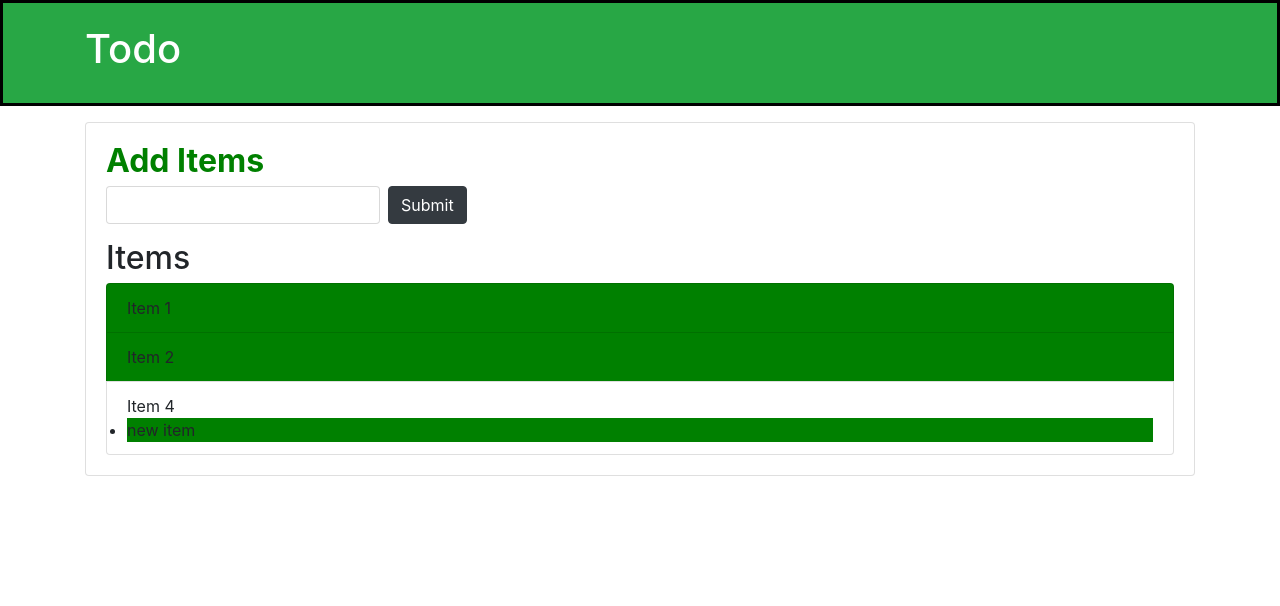
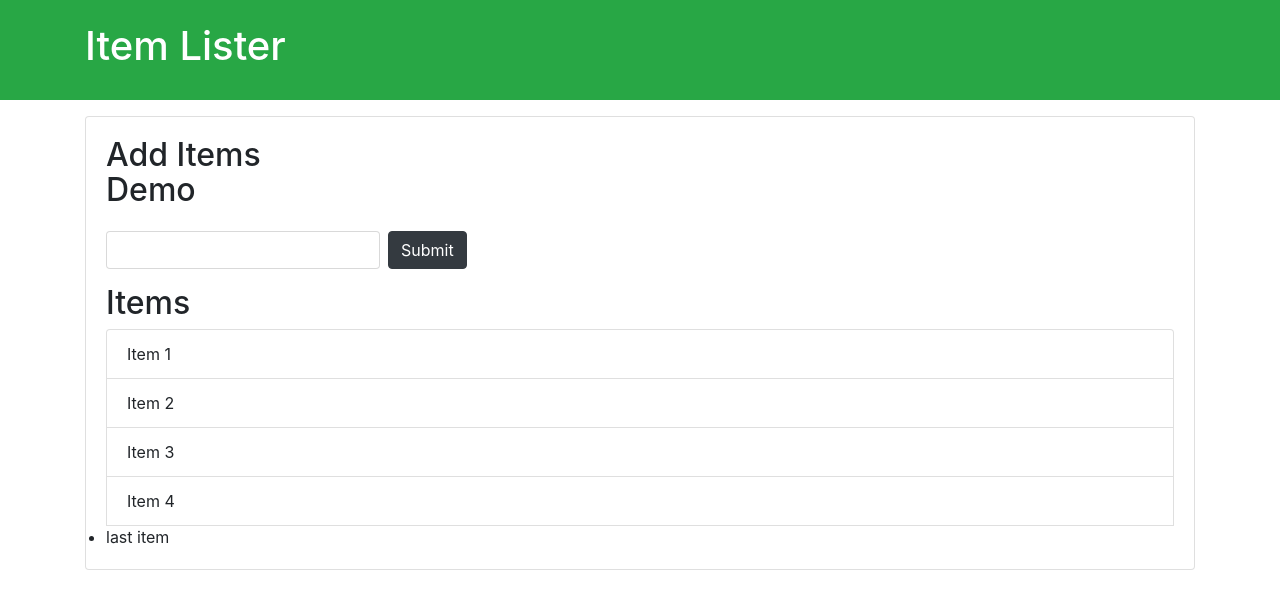
Before and after one commit to vaibhavsingh9798/DOM, a plain HTML site: page P1/index.html in a window 1280 px wide. Drawn offline with nearby package versions, Linux system fonts and the light colour scheme.

Commit message:
final commit

```diff
--- a/P1/index.html
+++ b/P1/index.html
@@ -18,13 +18,13 @@
     <h2 class="title" id="second-title">Add Items</h2>
     <form class="form-inline mb-3">
       <input type="text" class="form-control mr-2">
-      <input type="submit" class="btn btn-dark" value="Submit">
+      <input type="submit" class="btn btn-dark" id='sub' value="Submit">
     </form>
     <h2 class="title">Items</h2>
     <ul id="items" class="list-group">
       <li class="list-group-item">Item 1</li>
       <li class="list-group-item">Item 2</li>
-      <li class="list-group-item">Item 3</li>
+      <li class="list-group-item" id="item3">Item 3</li>
       <li class="list-group-item">Item 4</li>
     </ul>
    </div>
--- a/P1/main.js
+++ b/P1/main.js
@@ -1,13 +1,13 @@
 // get element by id and change
-let title = document.getElementById('header-title')
-let mainHeader = document.getElementById('main-header')
-let title2 = document.getElementById('second-title')
-title.textContent = 'Hello'
-title.innerHTML = '<h2>Items</h2>'
-title.innerText = 'Todo'
-title2.style.color = 'green'
-title2.style.fontWeight = 'bold'
-mainHeader.style.border = 'solid 3px #000'
+// let title = document.getElementById('header-title')
+// let mainHeader = document.getElementById('main-header')
+// let title2 = document.getElementById('second-title')
+// title.textContent = 'Hello'
+// title.innerHTML = '<h2>Items</h2>'
+// title.innerText = 'Todo'
+// title2.style.color = 'green'
+// title2.style.fontWeight = 'bold'
+// mainHeader.style.border = 'solid 3px #000'
 
 //second task
 
@@ -17,23 +17,61 @@ mainHeader.style.border = 'solid 3px #000'
 // lists[2].style.backgroundColor = 'green'
 
 // third task
-let parent1 = document.getElementsByClassName('list-group')
-let pItems = document.getElementsByTagName('li')
-console.log(pItems.length)
-let li = document.createElement('li')
-let msgNode = document.createTextNode('new item')
-  li.appendChild(msgNode)
-  pItems[3].appendChild(li)
+// let parent1 = document.getElementsByClassName('list-group')
+// let pItems = document.getElementsByTagName('li')
+// console.log(pItems.length)
+// let li = document.createElement('li')
+// let msgNode = document.createTextNode('new item')
+//   li.appendChild(msgNode)
+//   pItems[3].appendChild(li)
 
   // foth task querySelector
-  let list2 = document.querySelector('.list-group-item:nth-child(2)')
-  let list3 = document.querySelector('.list-group-item:nth-child(3)')
-  list2.style.backgroundColor = 'green'
-  list3.style.display = 'none'
+  // let list2 = document.querySelector('.list-group-item:nth-child(2)')
+  // let list3 = document.querySelector('.list-group-item:nth-child(3)')
+  // list2.style.backgroundColor = 'green'
+  // list3.style.display = 'none'
 
-  let lists2 = document.querySelectorAll('.list-group-item')
-  lists2[2].style.color = 'green'
+  // let lists2 = document.querySelectorAll('.list-group-item')
+  // lists2[2].style.color = 'green'
 
-  let oddlists = document.querySelectorAll('li:nth-child(odd)')
-  for(let i=0;i<oddlists.length;i++)
-  oddlists[i].style.backgroundColor = 'green'
+  // let oddlists = document.querySelectorAll('li:nth-child(odd)')
+  // for(let i=0;i<oddlists.length;i++)
+  // oddlists[i].style.backgroundColor = 'green'
+
+// 1) parentElement:
+    let parent = document.getElementById('items').parentElement.nodeName
+    console.log(parent)
+// 2) lastElementChild: read-only property returns an element's last child Element , or null if there are no child elements. Element.
+ let lastelementchild = document.getElementById('items').lastElementChild
+ console.log('lastelementchild---',lastelementchild)
+// 3)  lastChild : lastChild returns the list child node: An element node, a text node, or a comment node.
+  let lastchild = document.getElementById('items').lastChild
+  console.log('lastchild',lastchild)
+// 4) craetechild appendchild
+let newnode = document.createElement('li')
+let nodevalue = document.createTextNode('last item')
+newnode.appendChild(nodevalue)
+document.getElementById('items').appendChild(newnode)
+// 5) firstelementchild , firstchild : it is return type of mode
+let firstelementchild = document.getElementById('items').firstElementChild
+console.log('firstelementchild---',firstelementchild.innerHTML)
+let firstchild = document.getElementById('items').firstChild
+console.log('firstchild',firstchild)
+// 6) sibling
+let nextsibling = document.getElementById('item3').nextSibling
+let previoussibling = document.getElementById('item3').previousSibling
+let nextelementsibling = document.getElementById('item3').nextElementSibling
+let previouselementsibling =  document.getElementById('item3').previousElementSibling
+console.log('nextsibling---',nextsibling)
+console.log('previoussibling---',previoussibling)
+console.log('nextelementsibling---',nextelementsibling)
+console.log('previouselementsibling---',previouselementsibling.innerHTML)
+
+// 6) setAttribute : The setAttribute() method sets a new value to an attribute.
+//                   If the attribute does not exist, it is created first.
+let p = document.createElement('p')
+p.setAttribute('id','demo')
+let text = document.createTextNode('Demo')
+p.appendChild(text)
+document.getElementsByClassName('title')[0].appendChild(p);
+console.log('p---',p)
```
